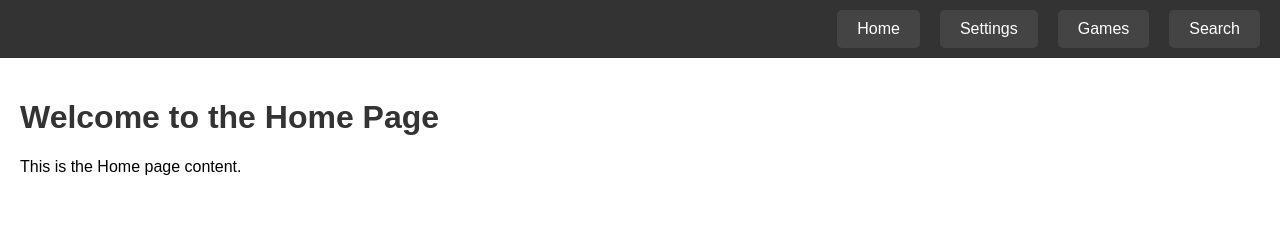
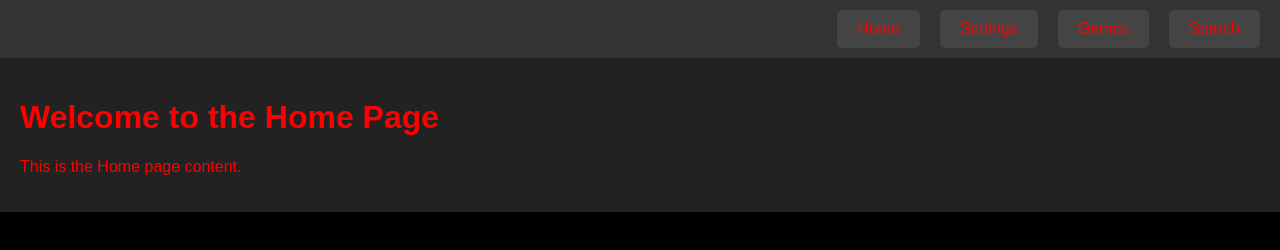
Before and after one commit to Skibitirizx/site, a plain HTML site: page home.html in a window 1280 px wide. Drawn offline with Linux system fonts and the light colour scheme.

Commit message:
Update home.html

```diff
--- a/home.html
+++ b/home.html
@@ -9,6 +9,8 @@
             margin: 0;
             padding: 0;
             font-family: Arial, sans-serif;
+            background-color: black; /* Set background to black */
+            color: red; /* Set text color to red */
         }
 
         header {
@@ -19,7 +21,7 @@
         }
 
         .tab {
-            color: white;
+            color: red;
             padding: 10px 20px;
             margin: 0 10px;
             text-decoration: none;
@@ -33,10 +35,15 @@
 
         .content {
             padding: 20px;
+            background-color: #222; /* Dark background for content */
         }
 
         h1 {
-            color: #333;
+            color: red; /* Title text color red */
+        }
+
+        p {
+            color: red; /* Paragraph text color red */
         }
     </style>
 </head>
```
